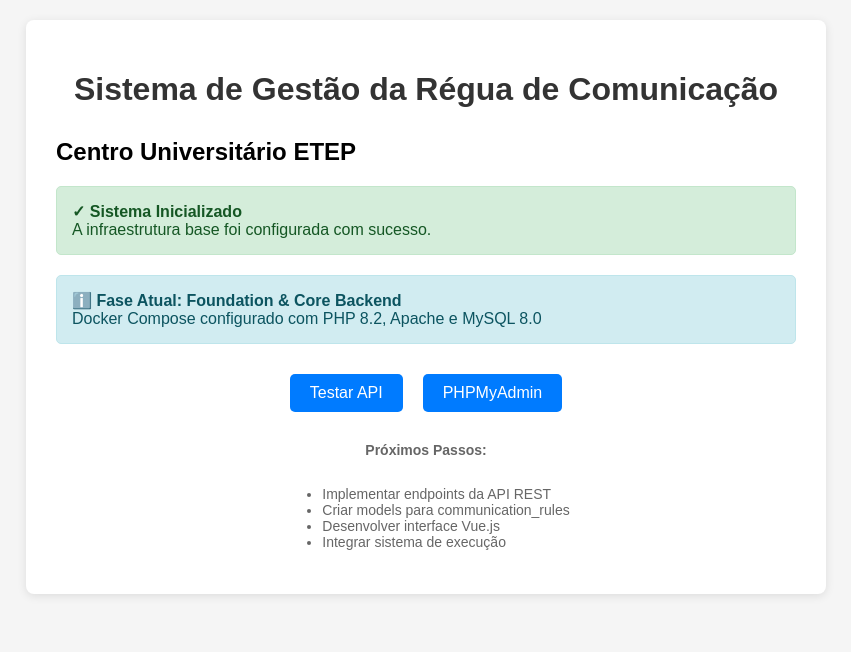
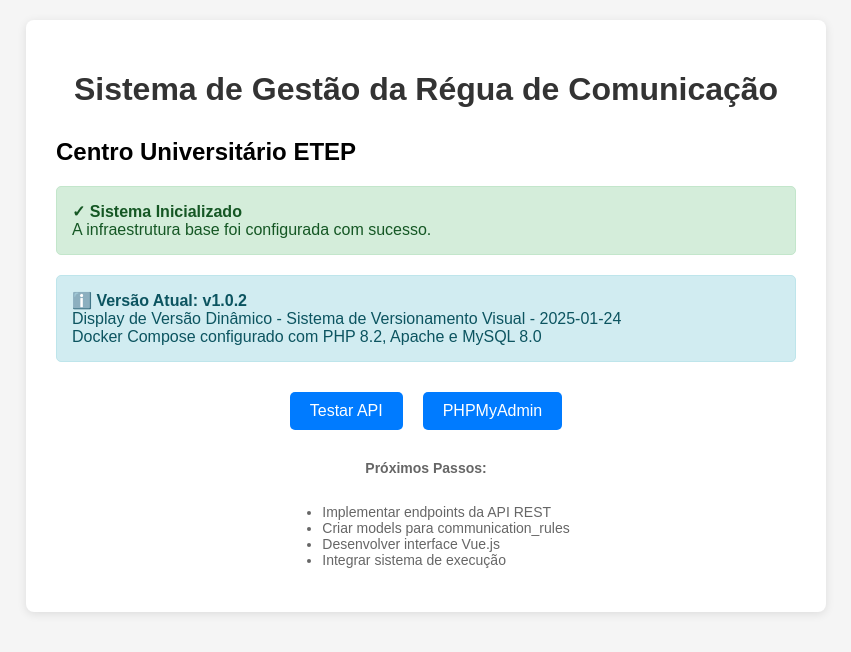
Before and after one commit to sergioetepead/comm-manager, a PHP site: page / in a window 1280 px wide. Shown: the top 652 px of the page, without its empty margins (214-1065 px from the left). Run offline with PHP 8.4, Linux system fonts and the light colour scheme.

Commit message:
v1.0.2 - Display de Versão Dinâmico - Sistema de Versionamento Visual
- Classe VersionReader em PHP para ler VERSION.md
- Página inicial convertida para PHP (index.php)
- Display dinâmico da versão atual na página inicial
- VERSION.md movido para src/ para acesso via web
- Apache configurado para servir index.php como padrão

A página http://localhost:8080 agora mostra a versão atual automaticamente.
Ao editar VERSION.md e fazer push, a versão é atualizada com refresh da página.

🤖 Generated with [Claude Code](https://claude.ai/code)

Co-Authored-By: Claude <noreply@anthropic.com>

```diff
--- a/VERSION.md
+++ b/src/VERSION.md
@@ -1,4 +1,19 @@
 # Histórico de Versões - Sistema de Gestão da Régua de Comunicação ETEP
+
+## v1.0.2 - 2025-01-24
+**Display de Versão Dinâmico - Sistema de Versionamento Visual**
+
+### Adicionado
+- ✅ Classe VersionReader em PHP para ler VERSION.md
+- ✅ Página inicial convertida para PHP (index.php)
+- ✅ Display dinâmico da versão atual na página inicial
+- ✅ VERSION.md movido para src/ para acesso via web
+- ✅ Apache configurado para servir index.php como padrão
+
+### Funcionalidade
+- A página http://localhost:8080 agora mostra a versão atual automaticamente
+- Ao editar VERSION.md e fazer push, a versão é atualizada com refresh da página
+- Sistema visual para confirmar que nova versão foi carregada
 
 ## v1.0.1 - 2025-01-24
 **Correções de Configuração - Apache e API funcionando**
--- a/src/index.html
+++ b/src/index.php
@@ -1,3 +1,8 @@
+<?php
+require_once 'utils/version.php';
+$versionReader = new VersionReader();
+$versionInfo = $versionReader->getVersionInfo();
+?>
 <!DOCTYPE html>
 <html lang="pt-BR">
 <head>
@@ -68,7 +73,8 @@
         </div>
 
         <div class="status info">
-            <strong>ℹ️ Fase Atual: Foundation & Core Backend</strong><br>
+            <strong>ℹ️ Versão Atual: v<?php echo $versionInfo['version']; ?></strong><br>
+            <?php echo $versionInfo['description']; ?> - <?php echo $versionInfo['date']; ?><br>
             Docker Compose configurado com PHP 8.2, Apache e MySQL 8.0
         </div>
 
--- /dev/null
+++ b/src/utils/version.php
@@ -0,0 +1,51 @@
+<?php
+
+class VersionReader {
+    private $versionFile;
+
+    public function __construct() {
+        $this->versionFile = __DIR__ . '/../VERSION.md';
+    }
+
+    public function getCurrentVersion() {
+        if (!file_exists($this->versionFile)) {
+            return '1.0.0';
+        }
+
+        $content = file_get_contents($this->versionFile);
+
+        // Procura pela primeira linha que começa com "## v"
+        if (preg_match('/^## v([0-9]+\.[0-9]+\.[0-9]+)/m', $content, $matches)) {
+            return $matches[1];
+        }
+
+        return '1.0.0';
+    }
+
+    public function getVersionInfo() {
+        if (!file_exists($this->versionFile)) {
+            return [
+                'version' => '1.0.0',
+                'description' => 'Versão inicial',
+                'date' => date('Y-m-d')
+            ];
+        }
+
+        $content = file_get_contents($this->versionFile);
+
+        // Procura pela primeira entrada de versão
+        if (preg_match('/^## v([0-9]+\.[0-9]+\.[0-9]+) - ([0-9-]+)\s*\n\*\*(.+?)\*\*/m', $content, $matches)) {
+            return [
+                'version' => $matches[1],
+                'date' => $matches[2],
+                'description' => $matches[3]
+            ];
+        }
+
+        return [
+            'version' => '1.0.0',
+            'description' => 'Versão inicial',
+            'date' => date('Y-m-d')
+        ];
+    }
+}
```
Also changed, not shown: 1 other file.
